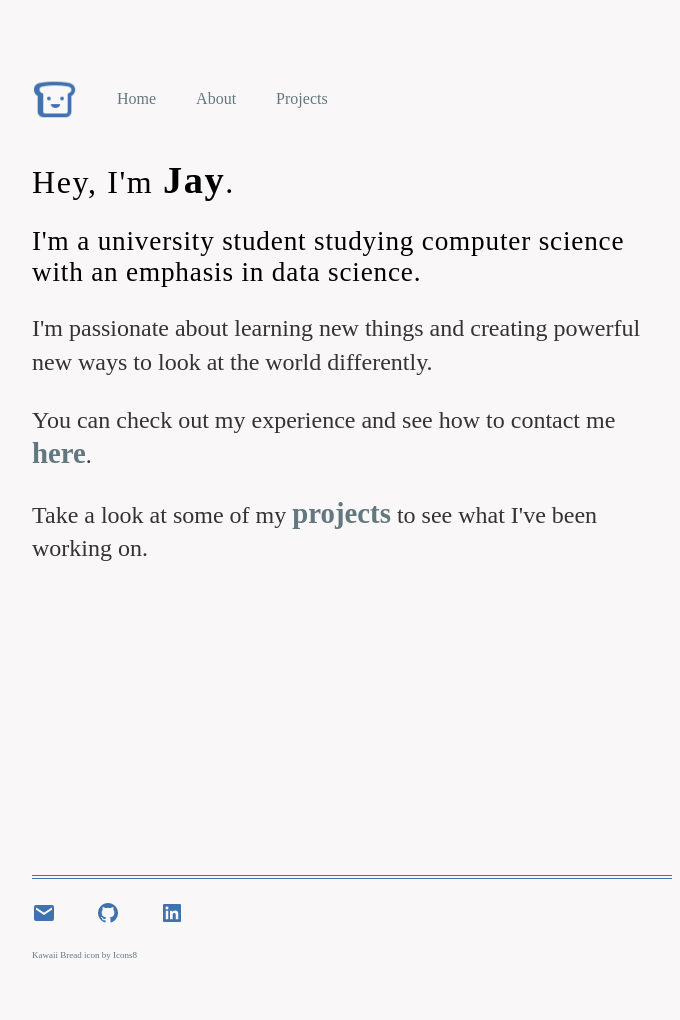
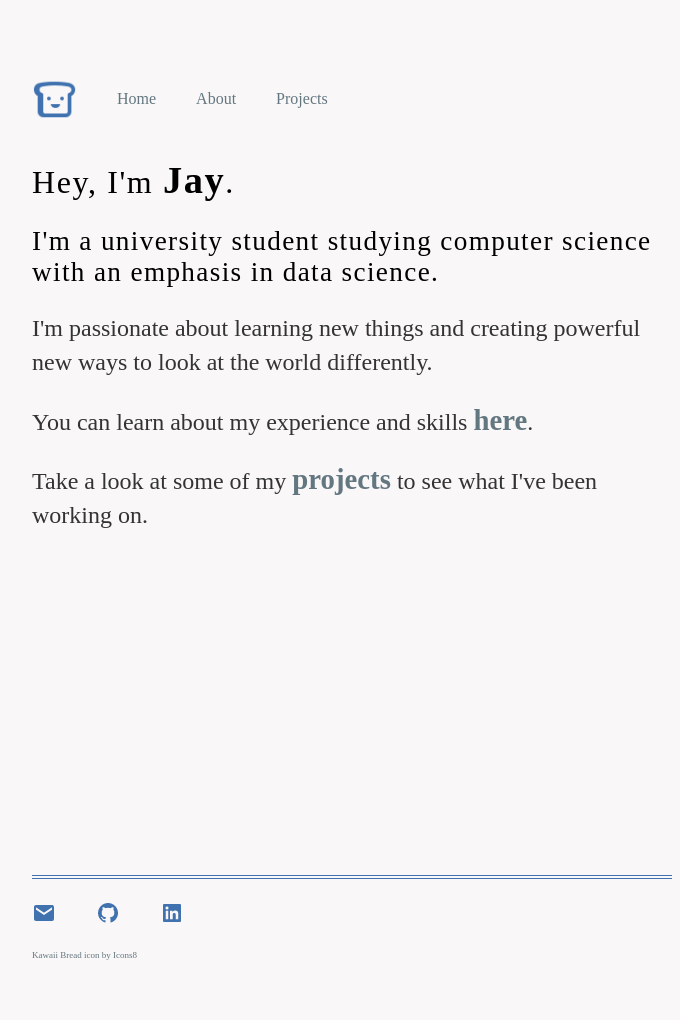
Before and after one commit to JayOrten/jayorten.github.io, a Jekyll site: the page built from index.html, in a window 1280 px wide. Shown: the whole page, without its empty margins (288-968 px from the left). Built offline with Jekyll 4.4.1, drawn with Linux system fonts in a browser that asks for light colours.

Commit message:
update text

```diff
--- a/css/styles.css
+++ b/css/styles.css
@@ -51,8 +51,8 @@ h1 {
 
 h2 {
     font-size: 1.7em;
-    font-weight: 200;
-    letter-spacing: 0.03em;
+    font-weight: 100;
+    letter-spacing: 0.05em;
 }
 
 p {
--- a/index.html
+++ b/index.html
@@ -9,7 +9,7 @@ title: Jay Orten
 
     <p>I'm passionate about learning new things and creating powerful new ways to look at the world differently. </p>
 
-    <p>You can check out my experience and see how to contact me <a href="{{ site.baseurl }}about"><strong>here</strong></a>.</p>
+    <p>You can learn about my experience and skills <a href="{{ site.baseurl }}about"><strong>here</strong></a>.</p>
 
     <p>Take a look at some of my <a href="{{ site.baseurl }}blog"><strong>projects</strong></a> to see what I've been working on.</p>
 </div><!-- /.blurb -->
```
